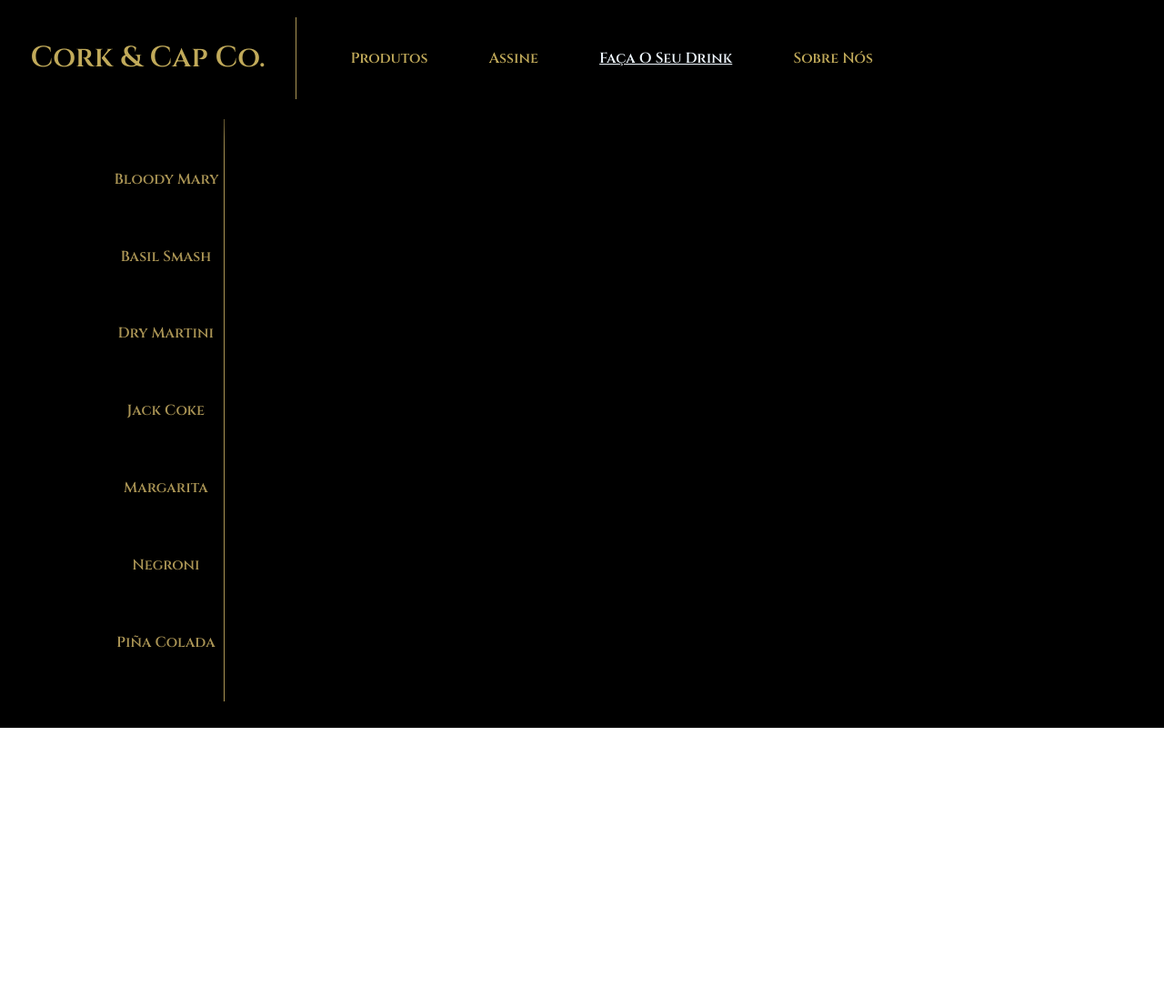
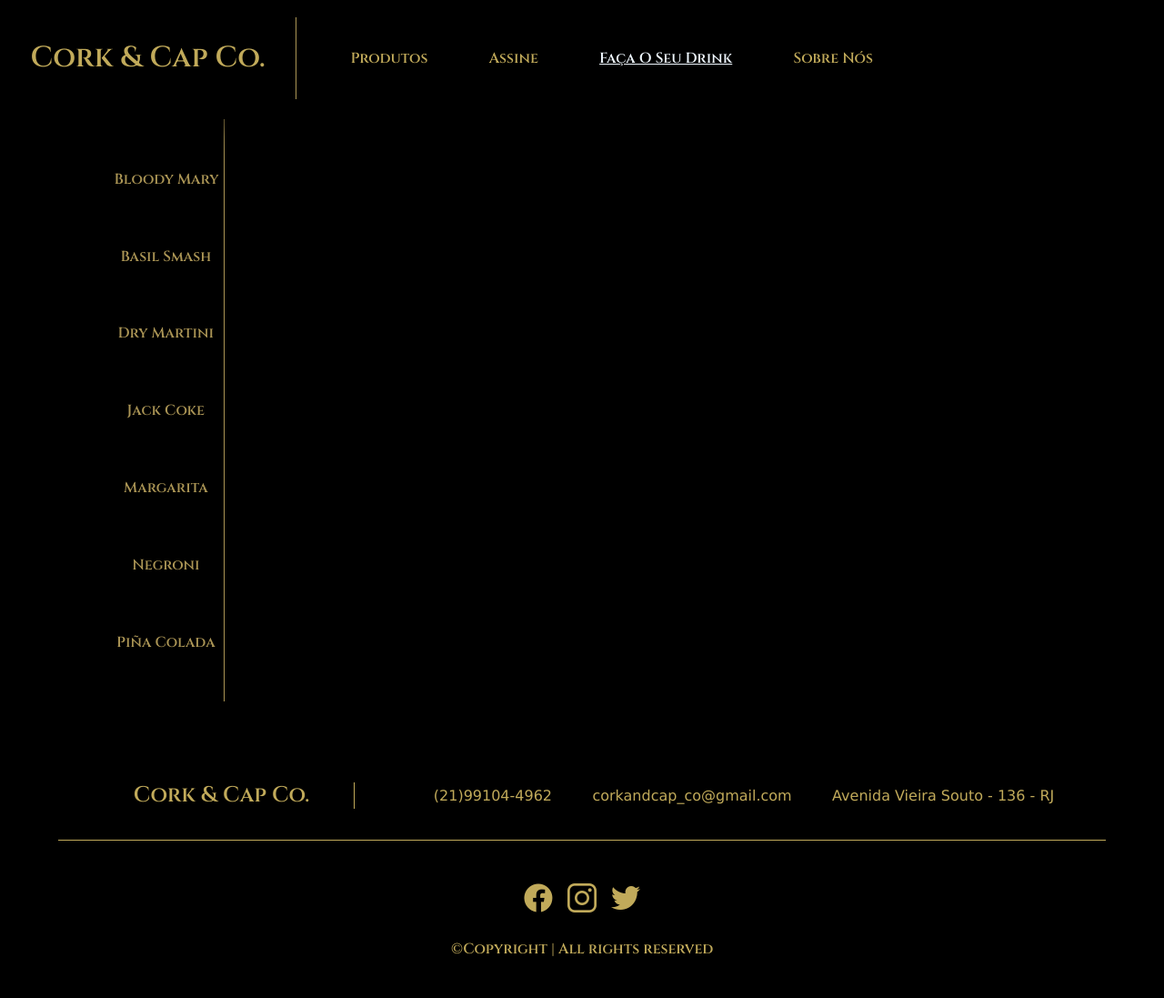
Before and after one commit to sidsabio/trabalho_final_frontend, a plain HTML site: page recipes.html in a window 1280 px wide. Shown: the whole page at 91% size. Before the commit the page ends 800 px from the top, so only its background shows below. Drawn offline with nearby package versions, Linux system fonts and the light colour scheme.

Commit message:
Insercao do Footer

```diff
--- a/assets/css/style.css
+++ b/assets/css/style.css
@@ -19,6 +19,17 @@ header a {
 header a:hover {
   text-decoration: underline;
   color: aliceblue;
+}
+footer{
+  width: 100%;
+  height: auto;
+  background-color: rgb(0, 0, 0);
+  color: #c1aa5a;
+  padding: 2% 5% 2% 5%;
+  display: flex;
+  justify-content: center;
+  align-items: center;
+  flex-direction: column;
 }
 
 .info-vinhos {
@@ -316,3 +327,53 @@ header {
   margin-top: 5%;
 
 }
+
+
+/* Footer */
+.logo-footer{
+  width: 40%;
+  height: 100%;
+  border-right: #c1aa5a 1px solid;
+
+}
+.logo-footer h4{
+  margin: 0;
+  text-align: center;
+
+}
+.first-line-footer{
+  width: 100%;
+  height: auto;
+  display: flex;
+  align-items: center;
+  border-bottom: 1px #c1aa5a solid;
+  padding: 3%;
+  margin-bottom: 4%;
+}
+.informacoes-footer{
+  width: 100%;
+  margin-left: 6%;
+
+}
+.menu{
+  width: 100%;
+  display: flex;
+  align-items: center;
+  justify-content: space-around;
+  font-family: 'Lucida Sans', 'Lucida Sans Regular', 'Lucida Grande', 'Lucida Sans Unicode', Geneva, Verdana, sans-serif
+}
+.menu p {
+  margin: 0;
+}
+.second-line-footer{
+  display: flex;
+  align-items: center;
+  justify-content: center;
+  flex-direction: column;
+}
+.icons-footer{
+  width: 50%;
+  display: flex;
+  justify-content: space-around;
+  margin-bottom: 10%;
+}
--- a/recipes.html
+++ b/recipes.html
@@ -35,12 +35,30 @@
             <input id="pina-colada-input" type="button" value="Piña Colada"
                 onclick="exibirReceita(7, 'pina-colada-input')">
         </div>
-        <div id="exibe-drink">
-
+        <div id="exibe-drink"></div>
+    </section>
+    <footer>
+        <div class="first-line-footer">
+          <div class="logo-footer">
+            <h4>Cork & Cap Co.</h4>
+          </div>
+          <div class="informacoes-footer">
+            <div class="menu">
+              <p>(21)99104-4962</p>
+              <p>corkandcap_co@gmail.com</p>
+              <p>Avenida Vieira Souto - 136 - RJ</p>
+            </div>
+          </div>
         </div>
-
-
-    </section>
+        <div class="second-line-footer">
+          <div class="icons-footer">
+            <img src="./assets/src/img/logo-facebook-bege.png" alt="">
+            <img src="./assets/src/img/logo-instagram-bege.png" alt="">
+            <img src="./assets/src/img/logo-twitter-bege.png" alt="">
+          </div>
+          <p>©Copyright | All rights reserved</p>
+        </div>
+      </footer>
 
     <script src="./assets/js/script.js"></script>
 </body>
```
Also changed, not shown: about.html (+22 -0 lines), index.html (+23 -0 lines), products.html (+22 -0 lines), subscribe.html (+22 -0 lines), assets/src/img/logo-facebook-bege.png (added), assets/src/img/logo-instagram-bege.png (added), assets/src/img/logo-twitter-bege.png (added).
